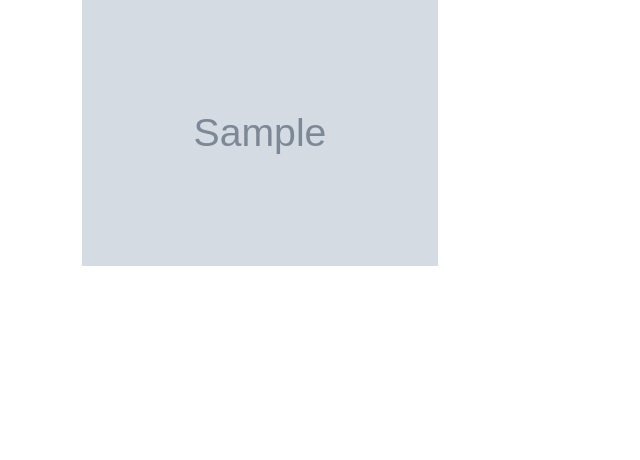
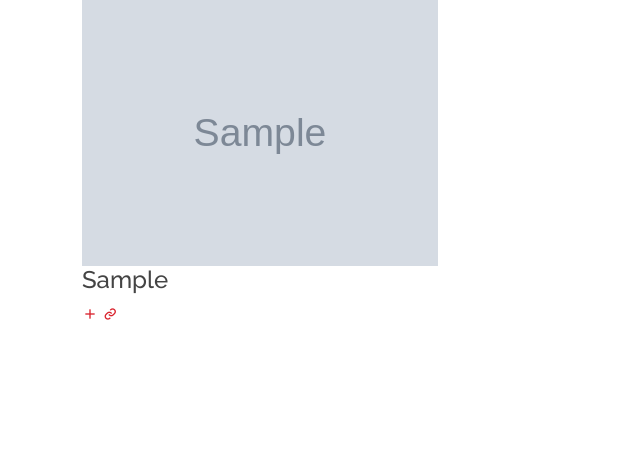
Before and after one commit to SHOHIJAHON20001/alimotors, a Django app: template templates/gallery.html in a window 1280 px wide. Shown: the part 295-755 px from the top of the page, without its empty margins (0-640 px from the left). Run offline with Django 4.2, Linux system fonts and the light colour scheme; tables that the repository leaves empty hold one stand-in row (values such as "Sample post"); the template is opened without the code that fills it: values that come from a table or form of the project are taken from there, most other values are stand-ins (such as "Sample title", 1, 10 or a date in 2020); grey boxes marked "Sample" are stand-in pictures; parts of the project's set-up code (start-up, migrations or seed data) failed here and were passed over; some libraries are stand-ins or nearby versions.

Commit message:
alimotors

```diff
--- a/templates/gallery.html
+++ b/templates/gallery.html
@@ -28,21 +28,18 @@
     <section id="portfolio" class="portfolio">
       <div class="container">
 
-
         <div class="row portfolio-container">
-          <div class="col-lg-4 col-md-6 portfolio-item filter-app">
-            <div class="portfolio-wrap">
-              {% for galareya in galareyas %}
-              <img src="{{ galareya.image.url }}" class="img-fluid" alt="">
-              <div class="portfolio-info">
-                <a href="{% url 'gallery_details' galareya.id %}"><h4>{{ galareya.model }}</h4></a>
-              </div>
-              {% endfor %}
+          {% for galareya in galareyas %}
+          <div class="col-lg-4 col-md-6 portfolio-item filter-card">
+            <img src="{{ galareya.image.url }}" class="img-fluid">
+            <div class="portfolio-info">
+                <h4>{{ galareya.model }}</h4>
+                <a href="{{ galareya.image.url }}" data-gallery="portfolioGallery" class="portfolio-lightbox preview-link" title="{{ car.model  }}"><i class="bx bx-plus"></i></a>
+                <a href="{% url 'gallery_details' galareya.id %}" class="details-link" title="Xarakteristikasini ko'rish"><i class="bx bx-link"></i></a>
             </div>
           </div>
-
+          {% endfor %}
         </div>
-
 
 
 
```
Also changed, not shown: templates/index.html (+8 -9 lines), media/Cars/neta_gt.jpg (added).
